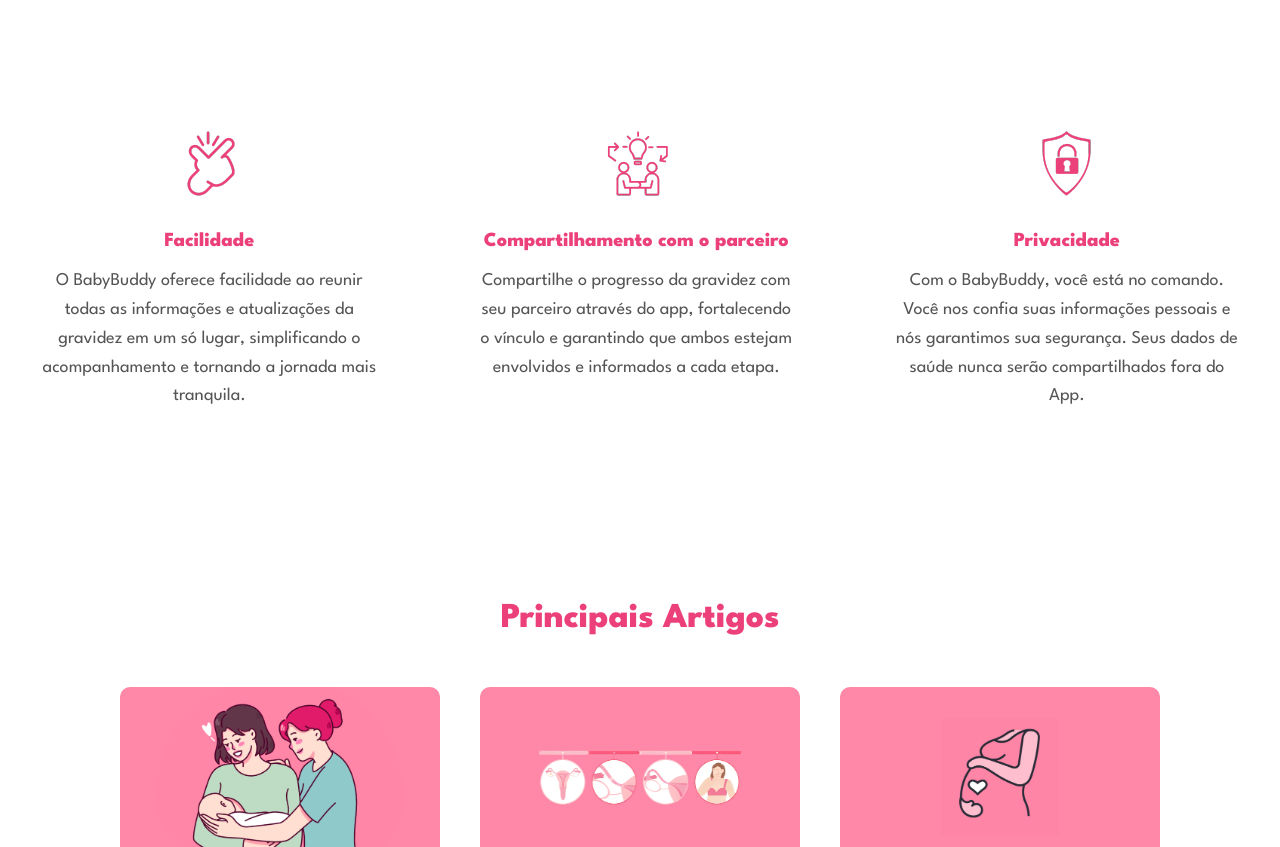
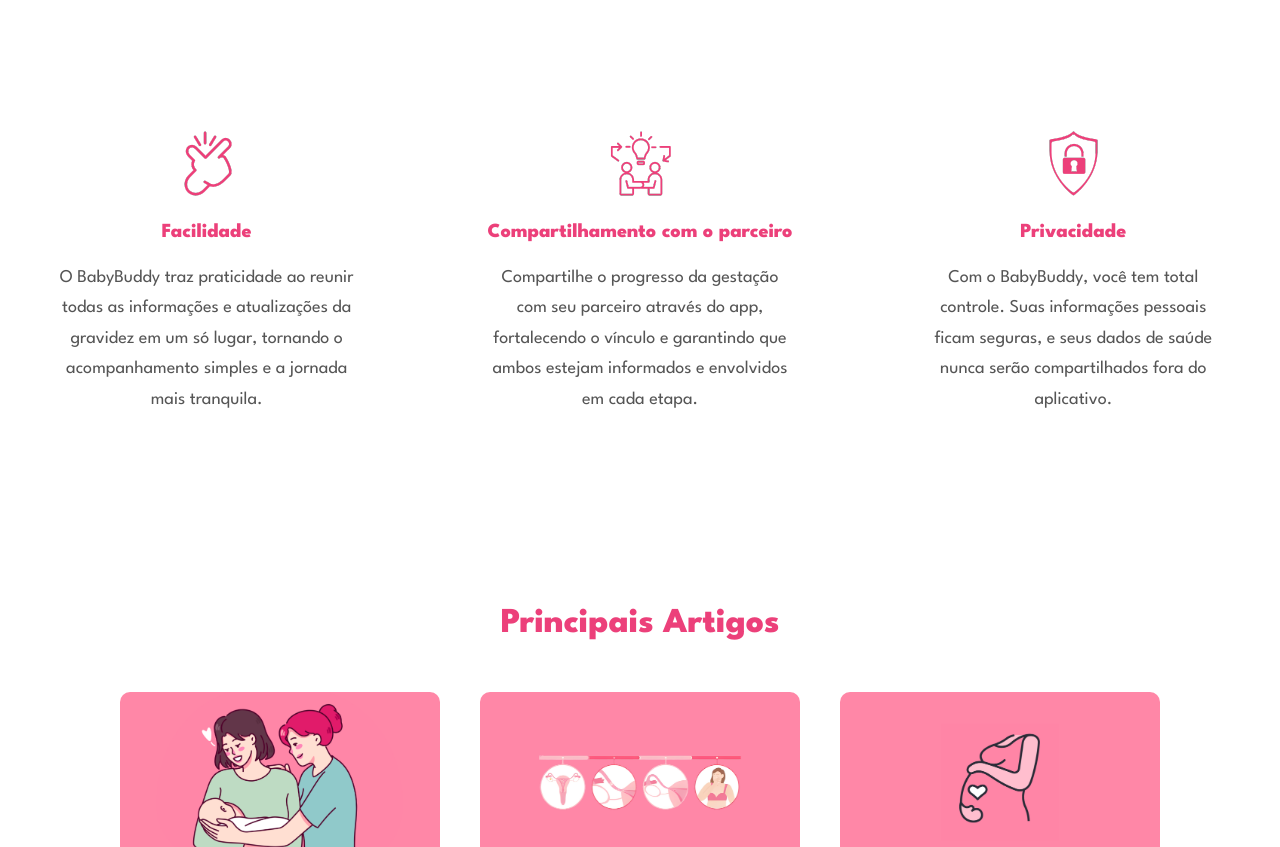
Before and after one commit to kemiiiii01/babybuddywebreact, a React (Vite) app: page / in a window 1280 px wide. Shown: the part 1740-2587 px from the top of the page. Built offline with nearby package versions, Linux system fonts and the light colour scheme.

Commit message:
alinhaçao de itenss

```diff
--- a/src/components/Header.jsx
+++ b/src/components/Header.jsx
@@ -11,7 +11,7 @@
         navigate('/#home');
         break;
       case 'babyBuddyHome':
-        navigate('/babybuddyhome#sobre');
+        navigate('/babybuddyhome#');
         break;
       case 'contato':
         navigate('/sobre#contato');
@@ -33,7 +33,7 @@
         <nav className={styles.navLinks}>
           <button onClick={() => handleNavigation('home')}>Inicio</button>
           <button onClick={() => handleNavigation('babyBuddyHome')}>BabyBuddy</button>
-          <button onClick={() => handleNavigation('contato')}>Aplicativo</button>
+          <button onClick={() => handleNavigation('contato')}>Sobre</button>
           <button onClick={() => handleNavigation('artigos')}>Artigos</button>
         </nav>
 
--- a/src/pages/features.jsx
+++ b/src/pages/features.jsx
@@ -13,7 +13,7 @@
           <img src={facilidadeImg} alt="Facilidade" className={styles.featureImg} />
           <h3>Facilidade</h3>
           <p>
-            O BabyBuddy oferece facilidade ao reunir todas as informações e atualizações da gravidez em um só lugar, simplificando o acompanhamento e tornando a jornada mais tranquila.
+           O BabyBuddy traz praticidade ao reunir todas as informações e atualizações da gravidez em um só lugar, tornando o acompanhamento simples e a jornada mais tranquila.
           </p>
         </div>
 
@@ -21,7 +21,7 @@
           <img src={compartilhamentoImg} alt="Compartilhamento com o parceiro" className={styles.featureImg} />
           <h3>Compartilhamento com o parceiro</h3>
           <p>
-            Compartilhe o progresso da gravidez com seu parceiro através do app, fortalecendo o vínculo e garantindo que ambos estejam envolvidos e informados a cada etapa.
+            Compartilhe o progresso da gestação com seu parceiro através do app, fortalecendo o vínculo e garantindo que ambos estejam informados e envolvidos em cada etapa.
           </p>
         </div>
 
@@ -29,7 +29,7 @@
           <img src={privacidadeImg} alt="Privacidade" className={styles.featureImg} />
           <h3>Privacidade</h3>
           <p>
-            Com o BabyBuddy, você está no comando. Você nos confia suas informações pessoais e nós garantimos sua segurança. Seus dados de saúde nunca serão compartilhados fora do App.
+            Com o BabyBuddy, você tem total controle. Suas informações pessoais ficam seguras, e seus dados de saúde nunca serão compartilhados fora do aplicativo.
           </p>
         </div>
       </div>
--- a/src/pages/features.module.css
+++ b/src/pages/features.module.css
@@ -1,6 +1,6 @@
- @import url('https://fonts.googleapis.com/css2?family=League+Spartan:wght@400;800&display=swap');
+@import url('https://fonts.googleapis.com/css2?family=League+Spartan:wght@400;800&display=swap');
 
- .featuresSection {
+.featuresSection {
   padding: 180px 30px;
   background-color: #fff;
 }
@@ -8,7 +8,7 @@
 .featuresContainer {
   display: flex;
   justify-content: center;
-  align-items: flex-start;
+  align-items: stretch; /* faz todos os cards ficarem com a mesma altura */
   gap: 100px;
   flex-wrap: nowrap;
   max-width: 1200px;
@@ -17,7 +17,13 @@
 }
 
 .featureCard {
+  flex: 1;
   max-width: 350px;
+  display: flex;
+  flex-direction: column;
+  align-items: center;
+  text-align: center;
+  padding: 0 10px;
 }
 
 .featureImg {
@@ -29,7 +35,7 @@
 .featureCard h3 {
   font-size: 20px;
   color: #ec407a;
-  margin-bottom: 10px;
+  margin-bottom: 15px;
   font-weight: bold;
   font-family: "League Spartan";
 }
@@ -38,4 +44,13 @@
   font-size: 18px;
   color: #555;
   font-family: "League Spartan";
+  line-height: 1.7;
+  text-align: center; /* troca justify por center */
+  max-width: 310px;
+  margin: 0 auto;
+  letter-spacing: normal;
+  word-spacing: normal;
+  min-height: 130px; /* mantém altura igual entre cards */
+  display: flex;
+  align-items: center; /* centraliza o texto verticalmente dentro da área */
 }
```
